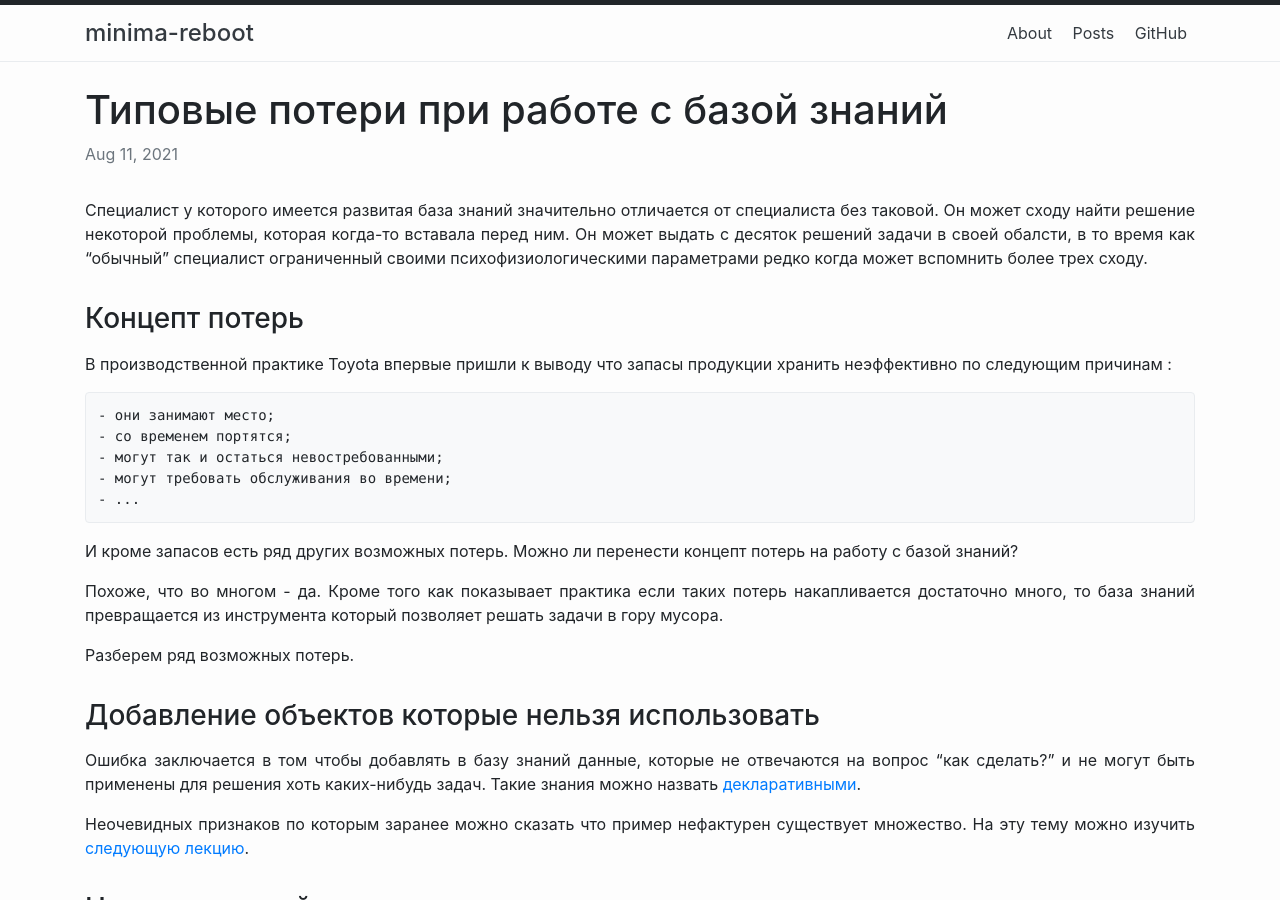
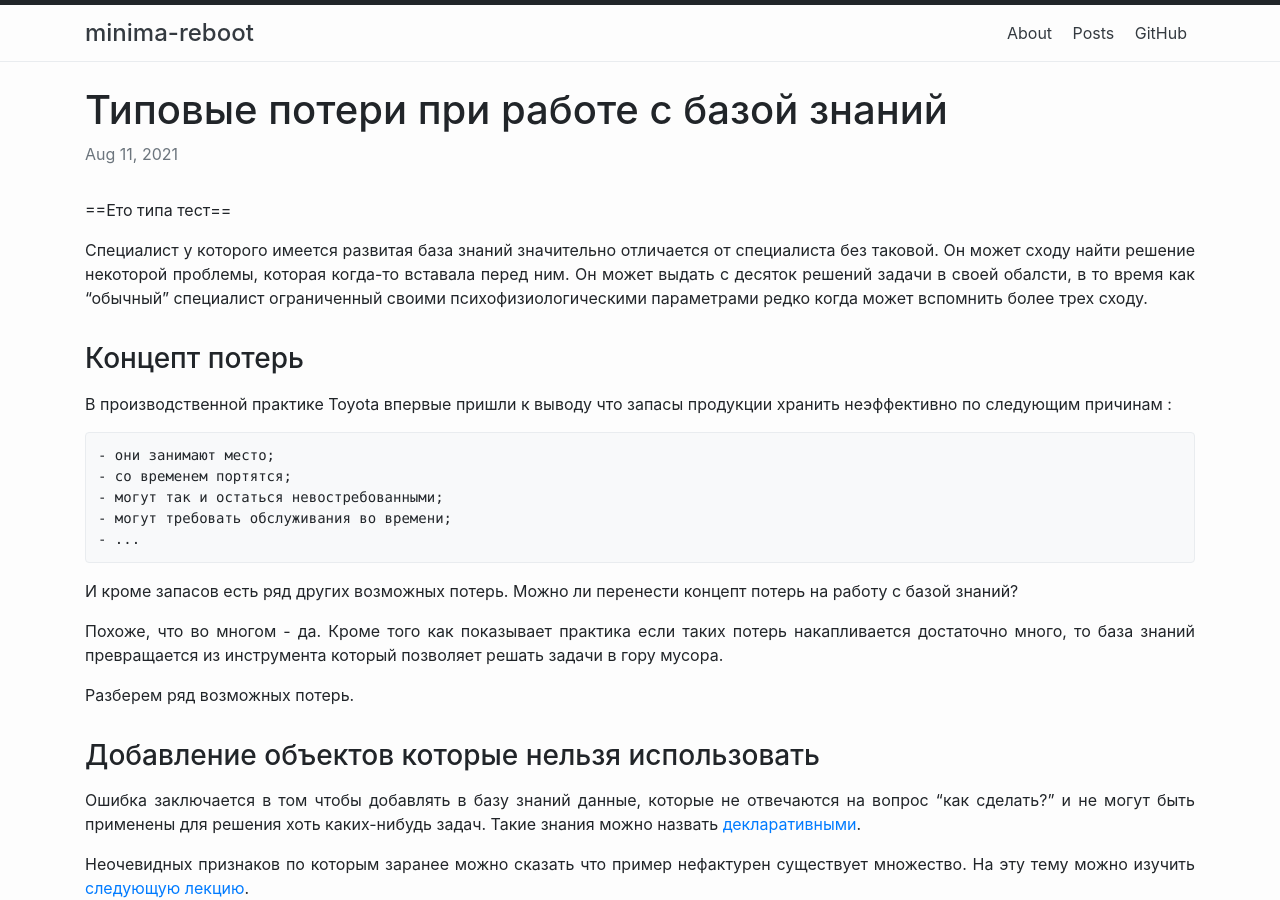
Before and after one commit to Nick-Senin/Nick-Senin.github.io, a Jekyll site: the page built from _posts/2021-08-11-Типовые потери при работе с базой знаний.md, in a window 1280 px wide and 900 px high. Built offline with Jekyll 4.4.1, drawn with Linux system fonts in a browser that asks for light colours.

Commit message:
autoCommit 20210813.182549

```diff
--- a/_posts/2021-08-11-Типовые потери при работе с базой знаний.md
+++ b/_posts/2021-08-11-Типовые потери при работе с базой знаний.md
@@ -1,6 +1,8 @@
 ---
 layout: post
 ---
+
+==Ето типа тест==
 
 Специалист у которого имеется развитая база знаний значительно отличается от специалиста без таковой. Он может сходу найти решение некоторой проблемы, которая когда-то вставала перед ним. Он может выдать с десяток решений задачи в своей обалсти, в то время как "обычный" специалист ограниченный своими психофизиологическими параметрами редко когда может вспомнить более трех сходу.
 
```
